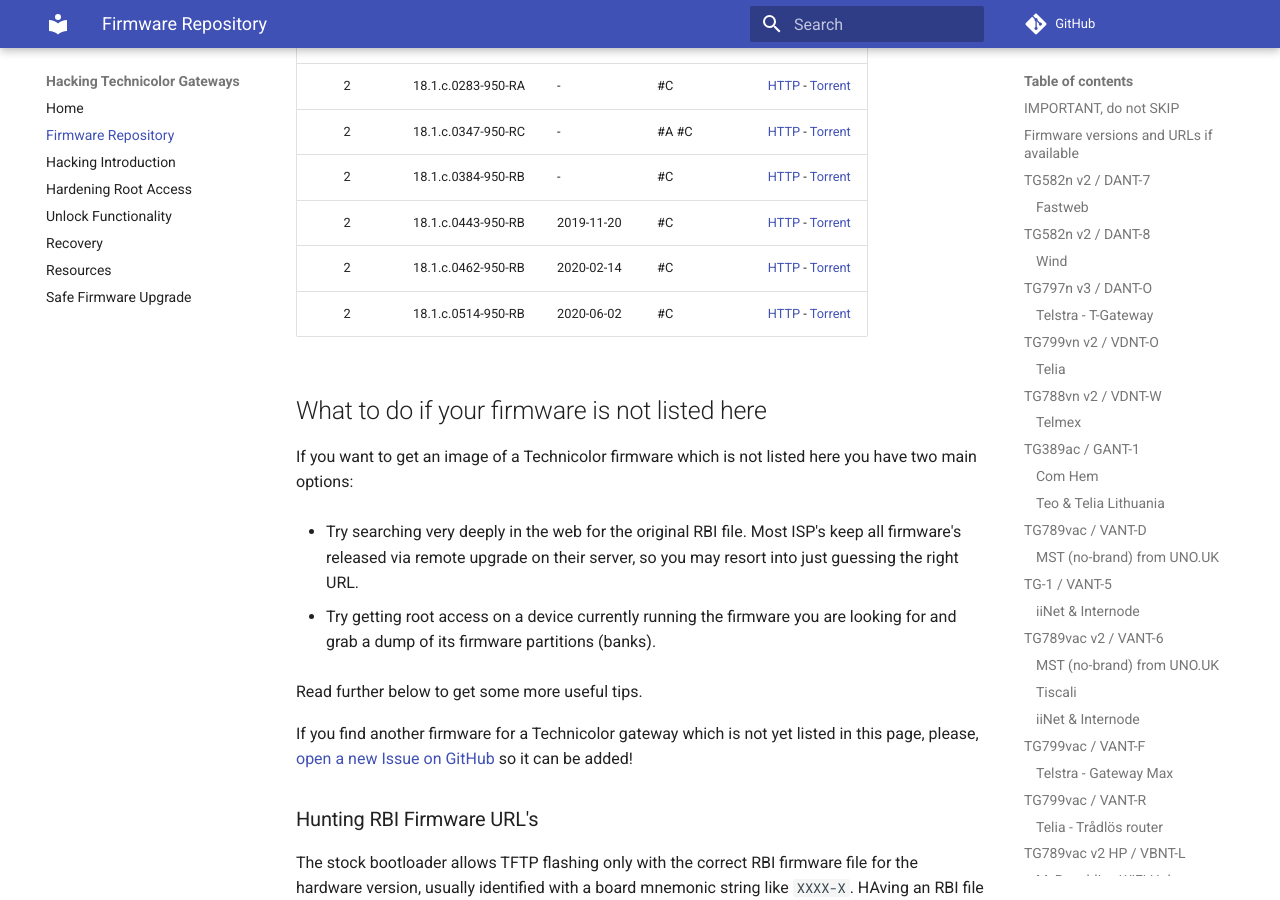
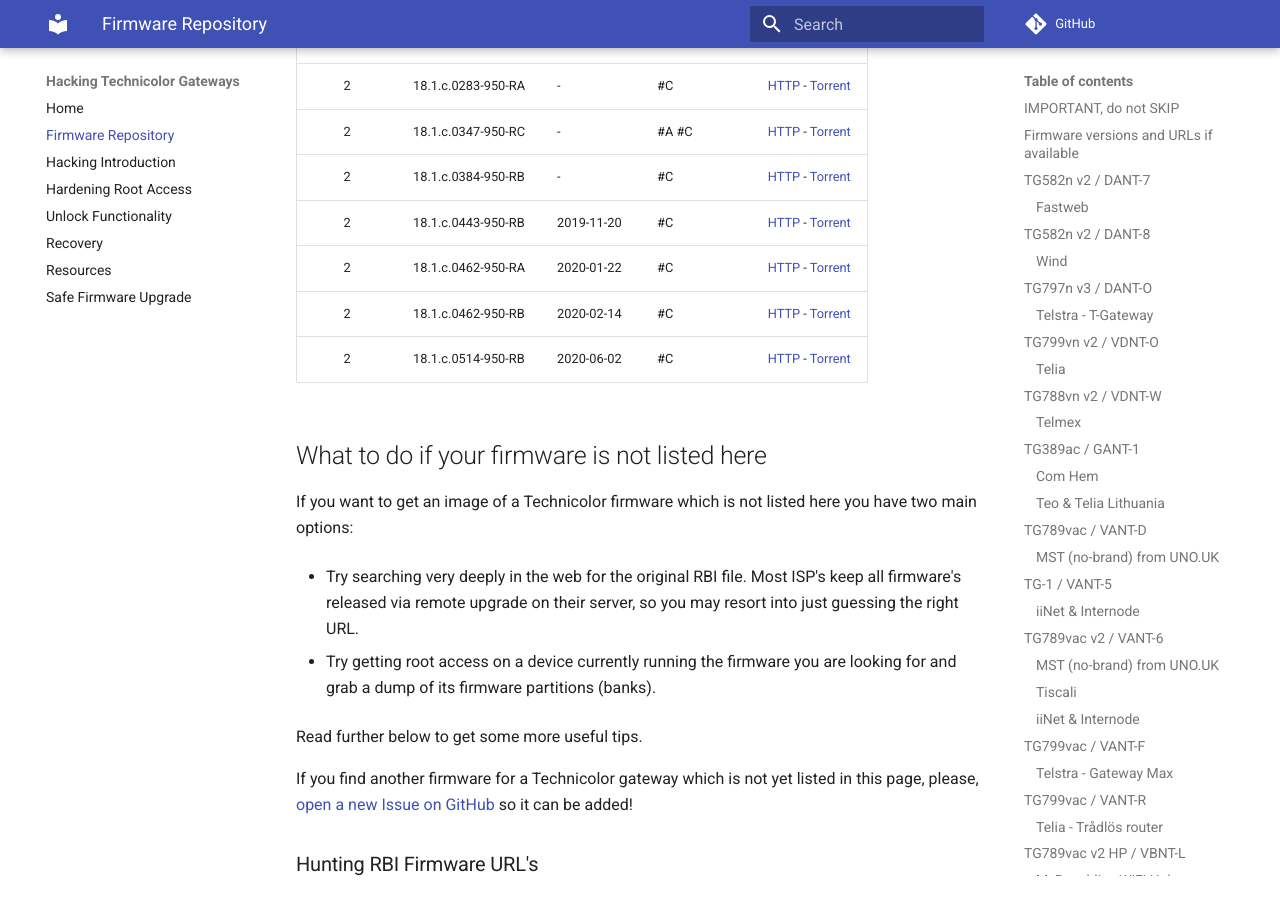
Before and after one commit to hack-technicolor/hack-technicolor, an MkDocs documentation site: the page built from docs/Repository.md, in a window 1280 px wide and 900 px high, scrolled down 18066 px. Built offline with MkDocs 1.6.1 and Material for MkDocs 9.7.7, drawn with Linux system fonts in a browser that asks for light colours; comment, search, counter and statistics services are not loaded.

Commit message:
vcnt-a: add telstra 18.1.c.0462-950-RA

```diff
--- a/docs/Repository.md
+++ b/docs/Repository.md
@@ -474,6 +474,7 @@
 | 2      | 18.1.c.0347-950-RC | -          | #A #C         | [HTTP](http://fwstore.bdms.telstra.net/Technicolor_vcnt-a_CRF947-18.1.c.0347-950-RC/vcnt-a_CRF947-18.1.c.0347-950-RC.rbi) - [Torrent](https://github.com/kevdagoat/hack-technicolor/blob/master/torrents/vcnt-a/vcnt-a_CRF947-18.1.c.0347-950-RC.rbi.torrent?raw=true) |
 | 2      | 18.1.c.0384-950-RB | -          | #C            | [HTTP](http://fwstore.bdms.telstra.net/Technicolor_vcnt-a_CRF964-18.1.c.0384-950-RB/vcnt-a_CRF964-18.1.c.0384-950-RB.rbi) - [Torrent](https://github.com/kevdagoat/hack-technicolor/blob/master/torrents/vcnt-a/vcnt-a_CRF964-18.1.c.0384-950-RB.rbi.torrent?raw=true) |
 | 2      | 18.1.c.0443-950-RB | 2019-11-20 | #C            | [HTTP](http://fwstore.bdms.telstra.net/Technicolor_vcnt-a_CRF983-18.1.c.0443-950-RB/vcnt-a_CRF983-18.1.c.0443-950-RB.rbi) - [Torrent](https://github.com/kevdagoat/hack-technicolor/blob/master/torrents/vcnt-a/vcnt-a_CRF983-18.1.c.0443-950-RB.rbi.torrent?raw=true) |
+| 2      | 18.1.c.0462-950-RA | 2020-01-22 | #C            | [HTTP](http://fwstore.bdms.telstra.net/Technicolor_vcnt-a_CRF991-18.1.c.0462-950-RA/vcnt-a_CRF991-18.1.c.0462-950-RA.rbi) - [Torrent](https://github.com/kevdagoat/hack-technicolor/blob/master/torrents/vcnt-a/vcnt-a_CRF991-18.1.c.0462-950-RA.rbi.torrent?raw=true) |
 | 2      | 18.1.c.0462-950-RB | 2020-02-14 | #C            | [HTTP](http://fwstore.bdms.telstra.net/Technicolor_vcnt-a_CRF994-18.1.c.0462-950-RB/vcnt-a_CRF994-18.1.c.0462-950-RB.rbi) - [Torrent](https://github.com/kevdagoat/hack-technicolor/blob/master/torrents/vcnt-a/vcnt-a_CRF994-18.1.c.0462-950-RB.rbi.torrent?raw=true) |
 | 2      | 18.1.c.0514-950-RB | 2020-06-02 | #C            | [HTTP](http://fwstore.bdms.telstra.net/Technicolor_vcnt-a_ACR-13-18.1.c.0514-950-RB/vcnt-a_ACR-13-18.1.c.0514-950-RB.rbi) - [Torrent](https://github.com/kevdagoat/hack-technicolor/blob/master/torrents/vcnt-a/vcnt-a_ACR-13-18.1.c.0514-950-RB.rbi.torrent?raw=true) |
 
```
Also changed, not shown: 1 other file.
